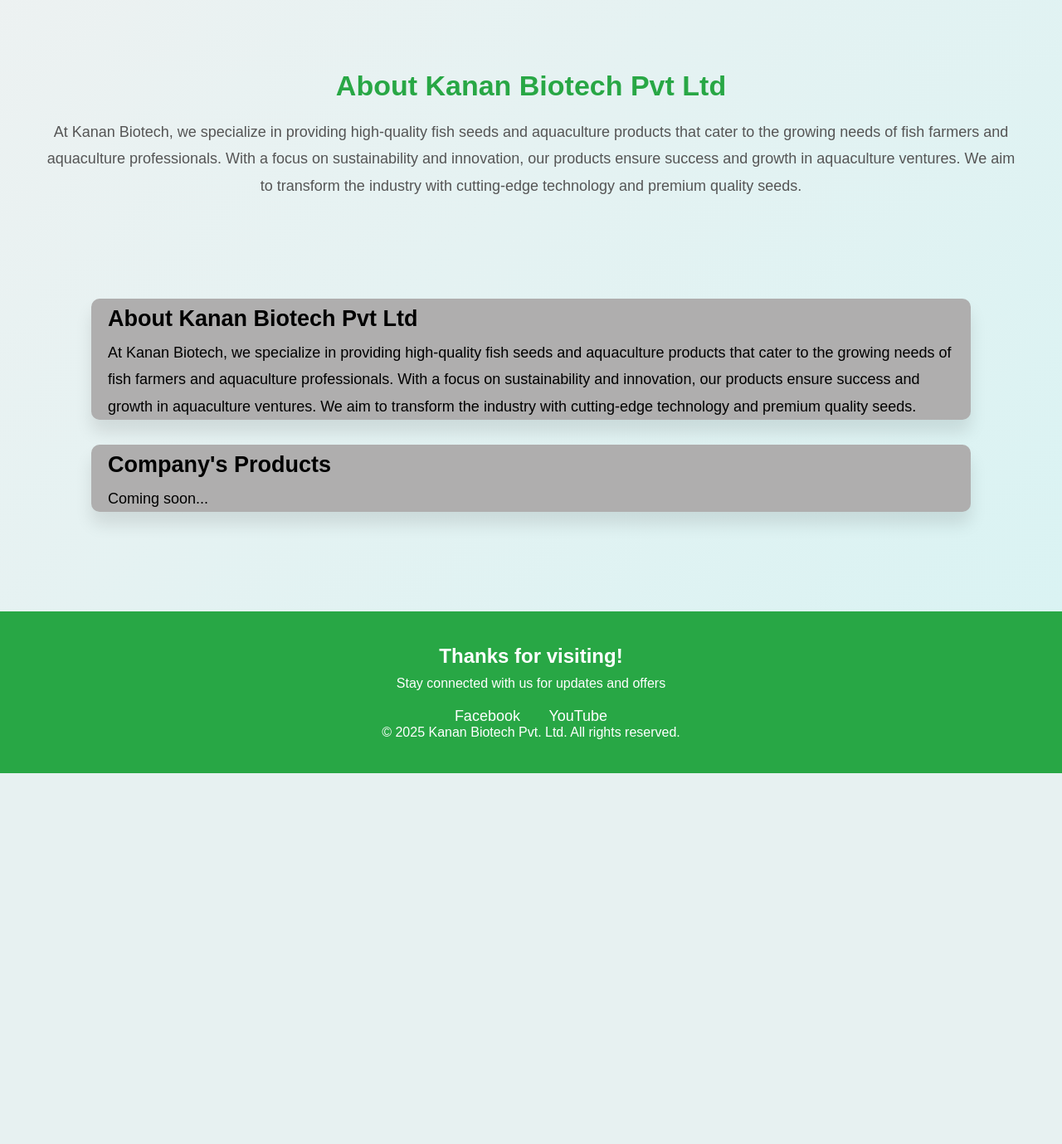
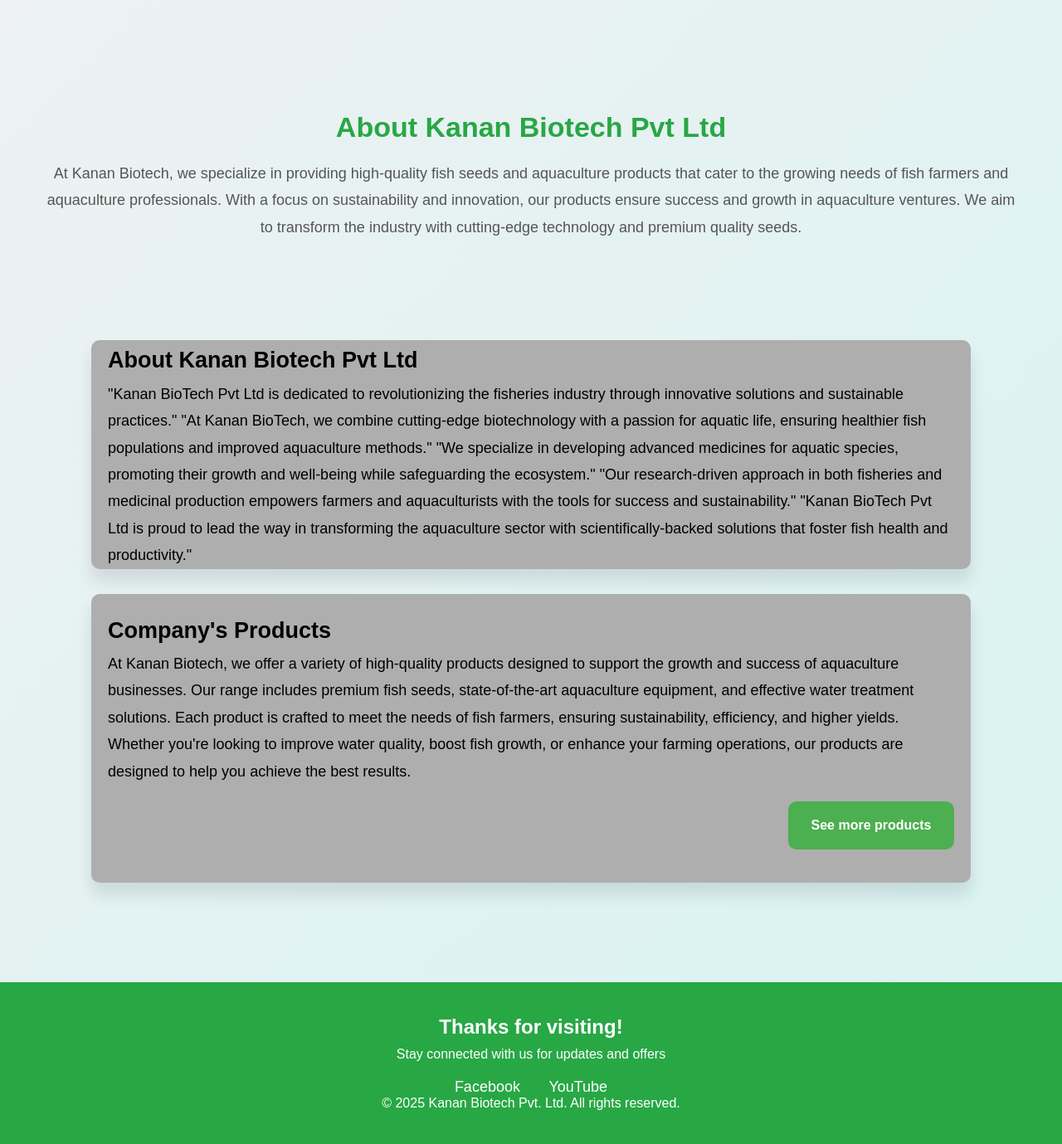
Before and after one commit to DONCHAN70047/BioHost1, a Flask app: page / in a window 1280 px wide. Shown: the part 466-1845 px from the top of the page at 83% size. Before the commit the page ends 1398 px from the top, so only its background shows below. Run offline with Flask 3, Linux system fonts and the light colour scheme.

Commit message:
Update index.html2

```diff
--- a/templates/index.html
+++ b/templates/index.html
@@ -3,7 +3,7 @@
 <head>
 <meta charset="UTF-8" />
 <meta name="viewport" content="width=device-width, initial-scale=1.0"/>
-<title>Kanan Agrotech Pvt Ltd</title>
+<title>Kanan Biotech Pvt Ltd</title>
 <style>
 * {
     box-sizing: border-box;
@@ -15,6 +15,13 @@ body {
     font-family: 'Arial', sans-serif;
     background: linear-gradient(135deg, #f1f1f1, #d8f3f3);
     color: #333;
+    cursor: url('//static//MouseCursor.png'), auto;
+
+
+    /*font-family: 'Arial', sans-serif;
+    background: linear-gradient(135deg, #f1f1f1, #d8f3f3);
+    color: #333;
+    cursor: url('static\\MouseCursor.png'), auto;  */ /* 🐟 Your custom cursor image */
 }
 
 /* Top Bar Header */
@@ -93,7 +100,7 @@ nav ul.nav-menu {
 
 /* About Section Styling */
 .about-section {
-    padding: 110px 30px 60px;
+    padding: 160px 30px 60px;
     /*background-color: #ddd;*/
     text-align: center;
 }
@@ -182,7 +189,33 @@ nav ul.nav-menu {
     opacity: 1;
     transform: translateX(0);
 }
+/* .................................................View button setting .....................................................*/
+.view-button {
+    display: inline-block;
+    margin-top: 1rem;
+    text-align: right;
+    background-color: #28a745;
+    color: white;
+    border: none;
+    padding: 12px 27px;
+    font-size: 1rem;
+    font-weight: bold;
+    border-radius: 5px;
+    cursor: pointer;
+    transition: background 0.3s ease;
+}
 
+.view-button:hover {
+    background-color: #28a745;
+
+}
+
+
+
+.view-button:focus {
+    outline: none;
+}
+/* .................................................View button setting .....................................................*/
 /* Footer Styling */
 .footer {
     background-color: #28a745;
@@ -234,6 +267,9 @@ main {
     color: black;
     margin-bottom: 30px;
     padding: 0 20px;
+    display: flex;
+    flex-direction: column;
+    align-items: flex-start;
 }
 
 .card.visible {
@@ -260,7 +296,27 @@ main {
     .nav-menu {
     flex-wrap: wrap;
     }
+
 }
+.hover-box {
+    background-color: #4caf50;
+    padding: 20px;
+    border-radius: 10px;
+    color: white;
+    transition: all 0.3s ease;
+    text-align: center;
+    width: 200px;
+    margin: 20px auto;
+}
+
+/* This happens when you hover */
+.hover-box:hover {
+    background-color: #388e3c;
+    transform: scale(1.05);
+    cursor: pointer;
+}
+
+
 /* .................................For mobile ........................................... */
 </style>
 </head>
@@ -276,10 +332,9 @@ main {
         <nav>
             <ul class="nav-menu">
                 <li><a href="#">About</a></li>
-                <li><a href="#">Products</a></li>
+                <li><a href="{{ url_for('view') }}">Products</a></li>
                 <li><a href="#">Growth</a></li>
-                <li><a href="#">Contact</a></li>
-                <li><a href="#">Welcome</a></li>
+                <li><a href="{{ url_for('contact') }}">Contact</a></li>
             </ul>
         </nav>
     </div>
@@ -311,12 +366,27 @@ main {
 <main>
     <div class="card">
         <h2>About Kanan Biotech Pvt Ltd</h2>
-        <p>At Kanan Biotech, we specialize in providing high-quality fish seeds and aquaculture products that cater to the growing needs of fish farmers and aquaculture professionals. With a focus on sustainability and innovation, our products ensure success and growth in aquaculture ventures. We aim to transform the industry with cutting-edge technology and premium quality seeds.</p>
+        <p>"Kanan BioTech Pvt Ltd is dedicated to revolutionizing the fisheries industry through innovative solutions and sustainable practices."
+
+            "At Kanan BioTech, we combine cutting-edge biotechnology with a passion for aquatic life, ensuring healthier fish populations and improved aquaculture methods."
+
+            "We specialize in developing advanced medicines for aquatic species, promoting their growth and well-being while safeguarding the ecosystem."
+
+            "Our research-driven approach in both fisheries and medicinal production empowers farmers and aquaculturists with the tools for success and sustainability."
+
+            "Kanan BioTech Pvt Ltd is proud to lead the way in transforming the aquaculture sector with scientifically-backed solutions that foster fish health and productivity."</p>
     </div>
-    <div class="card">
-        <h2>Company's Products</h2>
-        <p>Coming soon...</p>
+    <div class="card" style="display: flex; flex-direction: column; justify-content: space-between; padding: 20px; background-color: #afaeae; border-radius: 10px; box-shadow: 0 15px 20px rgba(0, 0, 0, 0.1);">
+        <div>
+            <h2>Company's Products</h2>
+            <p>At Kanan Biotech, we offer a variety of high-quality products designed to support the growth and success of aquaculture businesses. Our range includes premium fish seeds, state-of-the-art aquaculture equipment, and effective water treatment solutions. Each product is crafted to meet the needs of fish farmers, ensuring sustainability, efficiency, and higher yields. Whether you're looking to improve water quality, boost fish growth, or enhance your farming operations, our products are designed to help you achieve the best results.</p>
+        </div>
+        <div style="align-self: flex-end;">
+            <button class="view-button hover-box" onclick="window.location.href='{{ url_for('view') }}'">See more products</button>
+        </div>
     </div>
+
+
 </main>
 
 
@@ -326,7 +396,7 @@ main {
 
 
 <!-- ...............................................................Footer section.......................................................... -->
-<footer class="footer">
+<footer class="footer" id="Contact">
     <h3>Thanks for visiting!</h3>
     <p>Stay connected with us for updates and offers</p>
 <div class="social-media">
```
